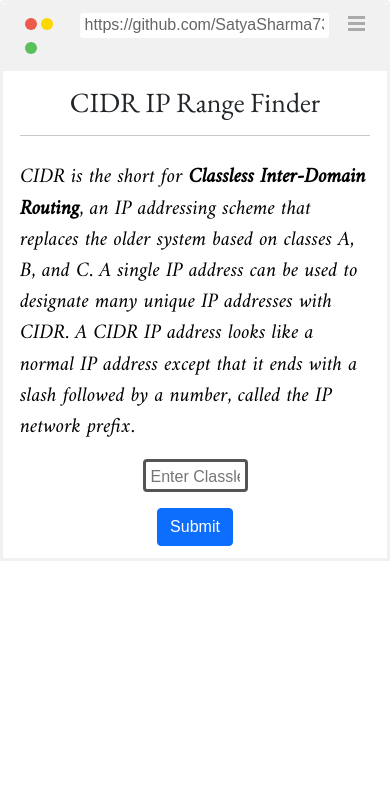
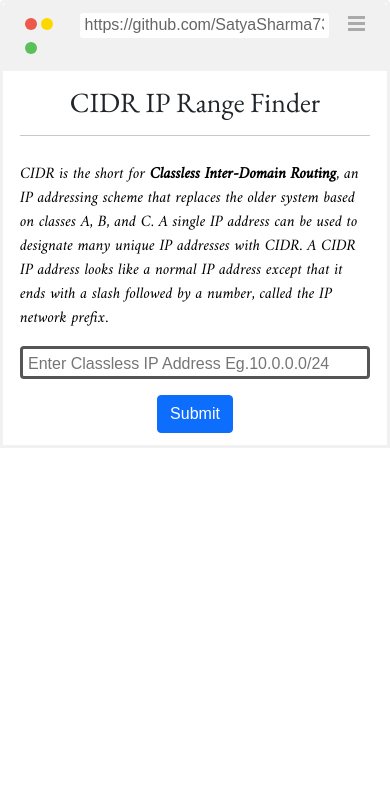
Before and after one commit to SatyaSharma73/CIDR_RangeFinder, a plain HTML site: page index.html in a window 390 px wide. Shown: the top 792 px of the page. Drawn offline with nearby package versions, Linux system fonts and the light colour scheme.

Commit message:
made layout and responsive changes fix 2

```diff
--- a/browser.css
+++ b/browser.css
@@ -87,3 +87,11 @@ input[type=text] {
 .content {
   padding: 5px;
 }
+@media (max-width:1000px) {
+  body {
+    font-family: Arial;
+    margin-bottom: 10%;
+  }
+
+
+}
--- a/style.css
+++ b/style.css
@@ -27,7 +27,6 @@
 
 .input_box {
   width: 30%;
-
   margin-left: auto;
   margin-right: auto;
   margin-top: 1%;
@@ -80,3 +79,34 @@ footer a {
 .social {
   margin: 5px;
 }
+@media (max-width:1000px) {
+
+  .info_sec {
+    font-weight: normal;
+    font-size: 1rem;
+    font-family: 'Amiri', serif;
+    color: black;
+  }
+  .input_box {
+    width: 100%;
+    margin-left: auto;
+    margin-right: auto;
+    margin-top: 1%;
+    margin-bottom: 0.5%;
+    box-sizing: border-box;
+    border: 3px solid #555;
+    border-radius: 4px;
+
+  }
+  .answer {
+    margin-top: 2%;
+    margin-bottom: 2%;
+    text-align: center;
+  }
+  h3 {
+    font-family: 'EB Garamond', serif;
+    font-size: 20px;
+  }
+
+
+}
```
